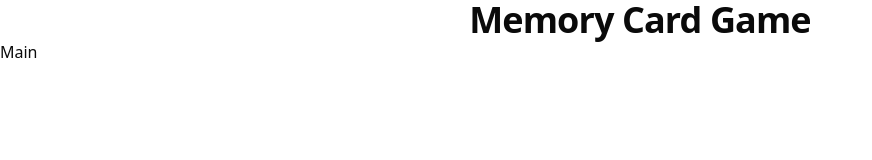
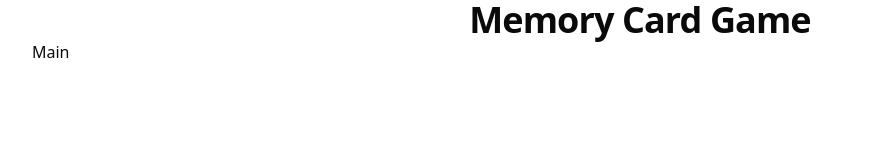
Before and after one commit to rndall/odin-memory-card, a React (Vite) app: page / in a window 1280 px wide. Shown: the top 160 px of the page, without its empty margins (0-872 px from the left). Built offline with nearby package versions, Linux system fonts and the light colour scheme.

Commit message:
feat: create container component

```diff
--- /dev/null
+++ b/src/components/Container.tsx
@@ -0,0 +1,13 @@
+interface ContainerProps {
+  children: React.ReactNode
+}
+
+function Container({ children }: ContainerProps) {
+  return (
+    <div className="mx-auto px-4 sm:max-w-[40rem] md:max-w-[48rem] lg:max-w-[64rem] lg:px-8 xl:max-w-[80rem] 2xl:max-w-[96rem]">
+      {children}
+    </div>
+  )
+}
+
+export default Container
--- a/src/components/Header.tsx
+++ b/src/components/Header.tsx
@@ -1,7 +1,11 @@
+import Container from "./Container"
+
 function Header() {
   return (
     <header>
-      <h1>Memory Card Game</h1>
+      <Container>
+        <h1>Memory Card Game</h1>
+      </Container>
     </header>
   )
 }
--- a/src/components/Main.tsx
+++ b/src/components/Main.tsx
@@ -1,5 +1,11 @@
+import Container from "./Container"
+
 function Main() {
-  return <main>Main</main>
+  return (
+    <main>
+      <Container>Main</Container>
+    </main>
+  )
 }
 
 export default Main
```
